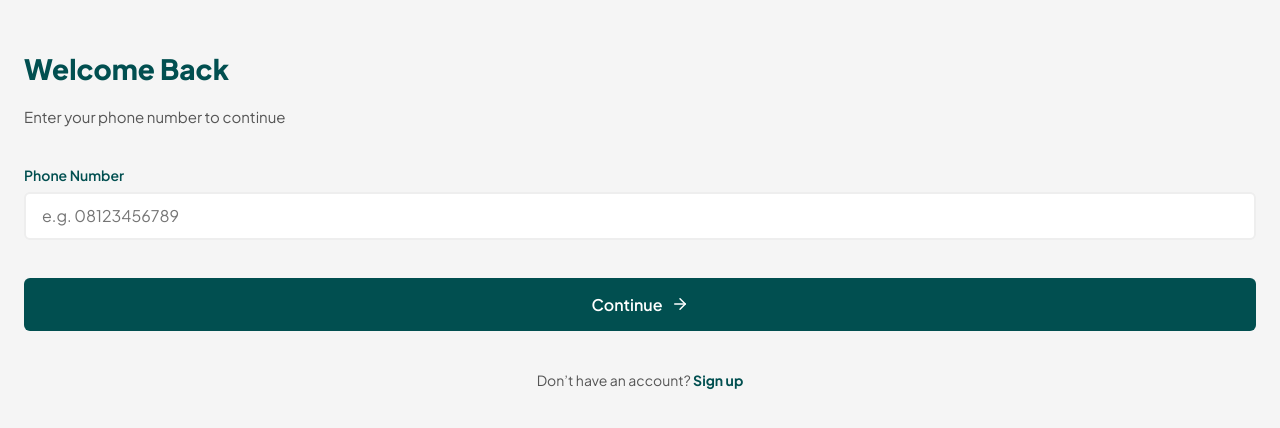
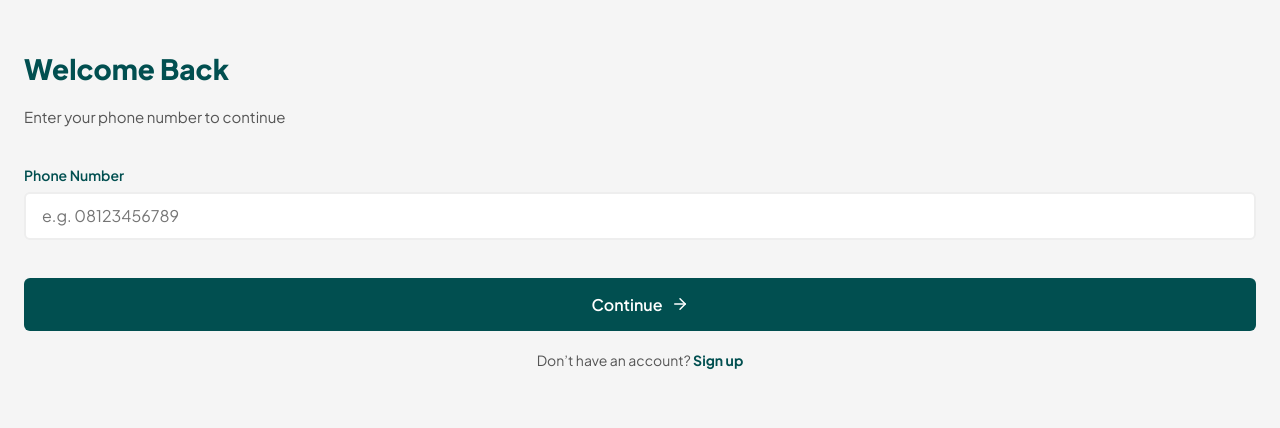
Before and after one commit to ay30bg/droppa, a React (Create React App) app: page /login in a window 1280 px wide. Shown: the top 428 px of the page. Built offline with nearby package versions, Linux system fonts and the light colour scheme.

Commit message:
Update login.css

```diff
--- a/src/styles/login.css
+++ b/src/styles/login.css
@@ -87,7 +87,7 @@
 }
 
 .lp-bottom-text {
-  margin-top: 40px; /* moves it upward */
+  margin-top: 20px; /* moves it upward */
   text-align: center;
   font-size: 14px;
   color: #555;
```
